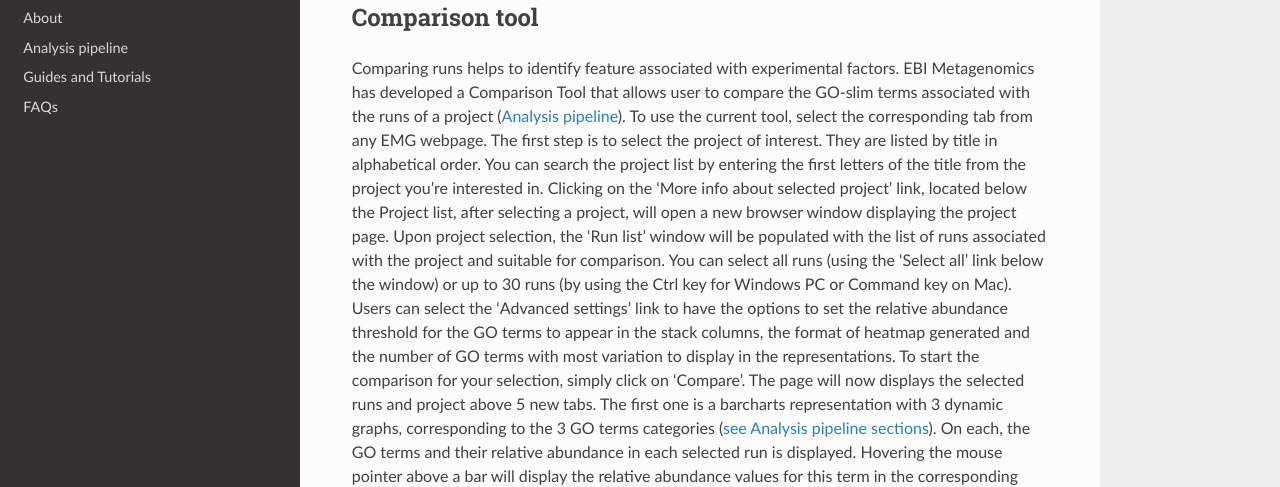
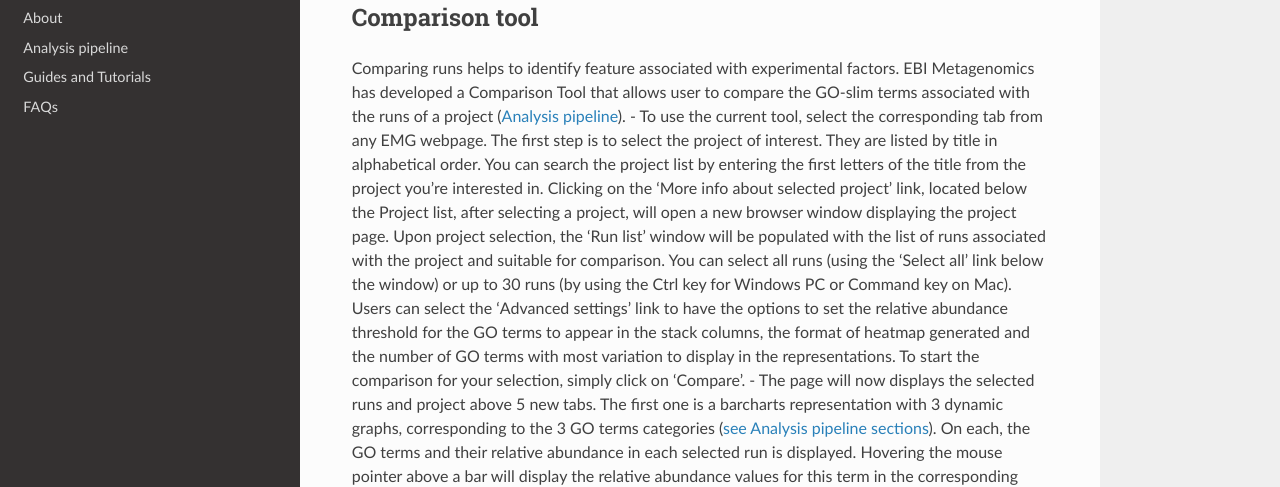
Before and after one commit to EBI-Metagenomics/EMG-docs, a Sphinx documentation site: the page built from docs/portal.rst, in a window 1280 px wide and 1162 px high. Shown: the part 159-646 px from the top of the window. Built offline with Sphinx 7.4.7 and the Read the Docs theme 2.0.0, drawn with Linux system fonts in a browser that asks for light colours.

Commit message:
Update portal.rst

```diff
--- a/docs/portal.rst
+++ b/docs/portal.rst
@@ -7,9 +7,9 @@
 Comparison tool
 ---------------
 Comparing runs helps to identify feature associated with experimental factors. EBI Metagenomics has developed a Comparison Tool that allows user to compare the GO-slim terms associated with the runs of a project (:doc:`analysis`).
-To use the current tool, select the corresponding tab from any EMG webpage. The first step is to select the project of interest. They are listed by title in alphabetical order. You can search the project list by entering the first letters of the title from the project you’re interested in. Clicking on the ‘More info about selected project’ link, located below the Project list, after selecting a project, will open a new browser window displaying the project page.
+- To use the current tool, select the corresponding tab from any EMG webpage. The first step is to select the project of interest. They are listed by title in alphabetical order. You can search the project list by entering the first letters of the title from the project you’re interested in. Clicking on the ‘More info about selected project’ link, located below the Project list, after selecting a project, will open a new browser window displaying the project page.
 Upon project selection, the 'Run list' window will be populated with the list of runs associated with the project and suitable for comparison. You can select all runs (using the ‘Select all’ link below the window) or up to 30 runs (by using the Ctrl key for Windows PC or Command key on Mac). Users can select the ‘Advanced settings’ link to have the options to set the relative abundance threshold for the GO terms to appear in the stack columns, the format of heatmap generated and the number of GO terms with most variation to display in the representations. To start the comparison for your selection, simply click on ‘Compare’.
-The page will now displays the selected runs and project above 5 new tabs. The first one is a barcharts representation with 3 dynamic graphs, corresponding to the 3 GO terms categories (:doc:`see Analysis pipeline sections <analysis>`). On each, the GO terms and their relative abundance in each selected run is displayed. Hovering the mouse pointer above a bar will display the relative abundance values for this term in the corresponding run. You can export these barcharts representation in PNF, PDF or SVG format using the tool on the top right hand side.
+- The page will now displays the selected runs and project above 5 new tabs. The first one is a barcharts representation with 3 dynamic graphs, corresponding to the 3 GO terms categories (:doc:`see Analysis pipeline sections <analysis>`). On each, the GO terms and their relative abundance in each selected run is displayed. Hovering the mouse pointer above a bar will display the relative abundance values for this term in the corresponding run. You can export these barcharts representation in PNF, PDF or SVG format using the tool on the top right hand side.
 The second tab contains stacked column representations with the same dynamic properties than in the barcharts with the addition of the possibility to hide one or more terms of choice by selecting them from the list displayed below each category graph.
 The third tab presents heatmaps allowing to quickly identified patterns between the selected runs based on the relative abundance of the GO terms. There is currently no export function for this page although the images, being static, can be directly copied.
 The fourth tab contains dynamic Principal Component Analysis graphs which represent the amount of variance, based on the relative abundance of the GO terms, between the runs for each GO category. Selecting a rectangular region with the mouse pointer will zoom in, which help to separate clustered run markers. The export function allows to download all or the enlarged region.
```
